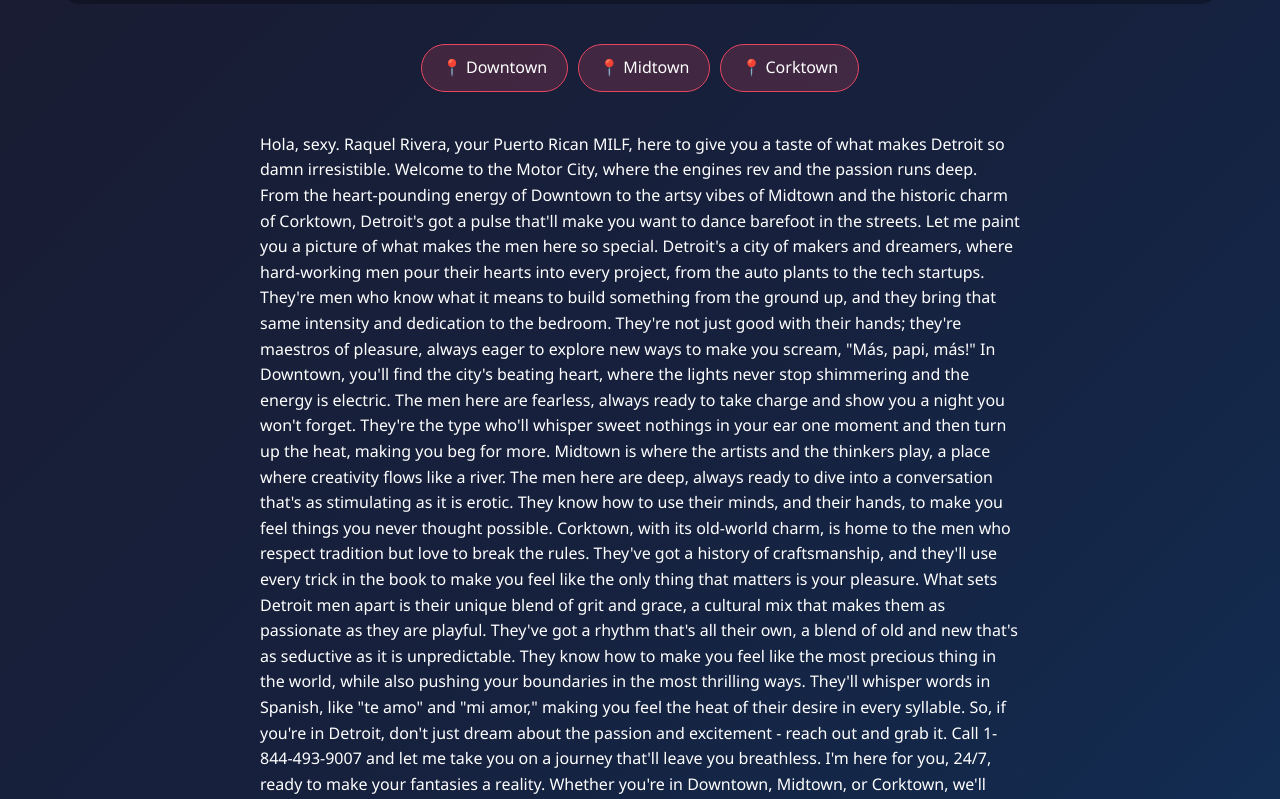
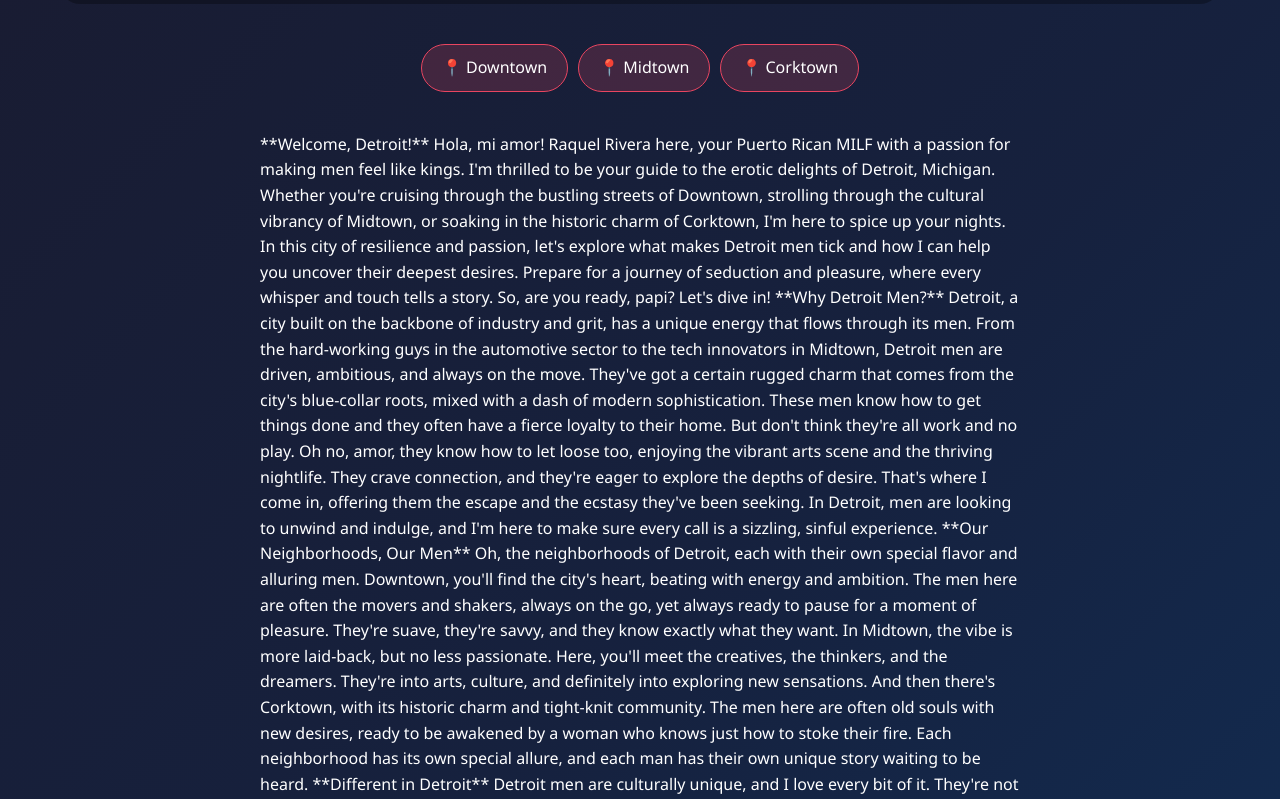
Before and after one commit to raquel-connections/detroit, a plain HTML site: page index.html in a window 1280 px wide. Shown: the part 521-1320 px from the top of the page. Drawn offline with Linux system fonts and the light colour scheme.

Commit message:
Initial commit

```diff
--- a/index.html
+++ b/index.html
@@ -40,17 +40,25 @@
         </div>
 
         <div class="content">
-            Hola, sexy. Raquel Rivera, your Puerto Rican MILF, here to give you a taste of what makes Detroit so damn irresistible. Welcome to the Motor City, where the engines rev and the passion runs deep. From the heart-pounding energy of Downtown to the artsy vibes of Midtown and the historic charm of Corktown, Detroit's got a pulse that'll make you want to dance barefoot in the streets. Let me paint you a picture of what makes the men here so special. Detroit's a city of makers and dreamers, where hard-working men pour their hearts into every project, from the auto plants to the tech startups. They're men who know what it means to build something from the ground up, and they bring that same intensity and dedication to the bedroom. They're not just good with their hands; they're maestros of pleasure, always eager to explore new ways to make you scream, "Más, papi, más!"
+            **Welcome, Detroit!**
 
-In Downtown, you'll find the city's beating heart, where the lights never stop shimmering and the energy is electric. The men here are fearless, always ready to take charge and show you a night you won't forget. They're the type who'll whisper sweet nothings in your ear one moment and then turn up the heat, making you beg for more.
+Hola, mi amor! Raquel Rivera here, your Puerto Rican MILF with a passion for making men feel like kings. I'm thrilled to be your guide to the erotic delights of Detroit, Michigan. Whether you're cruising through the bustling streets of Downtown, strolling through the cultural vibrancy of Midtown, or soaking in the historic charm of Corktown, I'm here to spice up your nights. In this city of resilience and passion, let's explore what makes Detroit men tick and how I can help you uncover their deepest desires. Prepare for a journey of seduction and pleasure, where every whisper and touch tells a story. So, are you ready, papi? Let's dive in!
 
-Midtown is where the artists and the thinkers play, a place where creativity flows like a river. The men here are deep, always ready to dive into a conversation that's as stimulating as it is erotic. They know how to use their minds, and their hands, to make you feel things you never thought possible.
+**Why Detroit Men?**
 
-Corktown, with its old-world charm, is home to the men who respect tradition but love to break the rules. They've got a history of craftsmanship, and they'll use every trick in the book to make you feel like the only thing that matters is your pleasure.
+Detroit, a city built on the backbone of industry and grit, has a unique energy that flows through its men. From the hard-working guys in the automotive sector to the tech innovators in Midtown, Detroit men are driven, ambitious, and always on the move. They've got a certain rugged charm that comes from the city's blue-collar roots, mixed with a dash of modern sophistication. These men know how to get things done and they often have a fierce loyalty to their home. But don't think they're all work and no play. Oh no, amor, they know how to let loose too, enjoying the vibrant arts scene and the thriving nightlife. They crave connection, and they're eager to explore the depths of desire. That's where I come in, offering them the escape and the ecstasy they've been seeking. In Detroit, men are looking to unwind and indulge, and I'm here to make sure every call is a sizzling, sinful experience.
 
-What sets Detroit men apart is their unique blend of grit and grace, a cultural mix that makes them as passionate as they are playful. They've got a rhythm that's all their own, a blend of old and new that's as seductive as it is unpredictable. They know how to make you feel like the most precious thing in the world, while also pushing your boundaries in the most thrilling ways. They'll whisper words in Spanish, like "te amo" and "mi amor," making you feel the heat of their desire in every syllable.
+**Our Neighborhoods, Our Men**
 
-So, if you're in Detroit, don't just dream about the passion and excitement - reach out and grab it. Call 1-844-493-9007 and let me take you on a journey that'll leave you breathless. I'm here for you, 24/7, ready to make your fantasies a reality. Whether you're in Downtown, Midtown, or Corktown, we'll make every moment unforgettable as you feel the magic of Detroit's unique allure. Coño, you won't regret it!
+Oh, the neighborhoods of Detroit, each with their own special flavor and alluring men. Downtown, you'll find the city's heart, beating with energy and ambition. The men here are often the movers and shakers, always on the go, yet always ready to pause for a moment of pleasure. They're suave, they're savvy, and they know exactly what they want. In Midtown, the vibe is more laid-back, but no less passionate. Here, you'll meet the creatives, the thinkers, and the dreamers. They're into arts, culture, and definitely into exploring new sensations. And then there's Corktown, with its historic charm and tight-knit community. The men here are often old souls with new desires, ready to be awakened by a woman who knows just how to stoke their fire. Each neighborhood has its own special allure, and each man has their own unique story waiting to be heard.
+
+**Different in Detroit**
+
+Detroit men are culturally unique, and I love every bit of it. They're not just about the chase; they're about the experience. They want to taste life, feel it, and savor every moment. From the soulful blues that echo through the streets to the vibrant murals that paint the city's walls, Detroit men are inspired by a city that's never afraid to express itself. They're passionate lovers, lovers of life, and lovers of good times. They're not afraid to show their emotions, and they're not afraid to ask for what they want. Whether it's a slow, sensual dance or a wild, passionate ride, Detroit men know how to keep things interesting. They're a mix of the old and the new, the traditional and the bold, and that makes them irresistible. In Detroit, the night is always young, and the passion is always hot.
+
+**Call Me Now**
+
+Papi, if you're in Detroit and ready for an experience that will ignore your wildest dreams, you know what to do. Pick up the phone and call 1-844-493-9007. I'm here for you, 24/7, ready to provide the pleasure you've been craving. Let's turn your Detroit nights into unforgettable adventures. Don't wait, call now and let Raquel Rivera guide you through a world of erotic delight. Coño, what are you waiting for? Your pleasure is just a phone call away!
         </div>
 
         <div style="text-align: center; margin: 60px 0; padding: 40px; background: rgba(233, 69, 96, 0.1); border-radius: 20px;">
```
